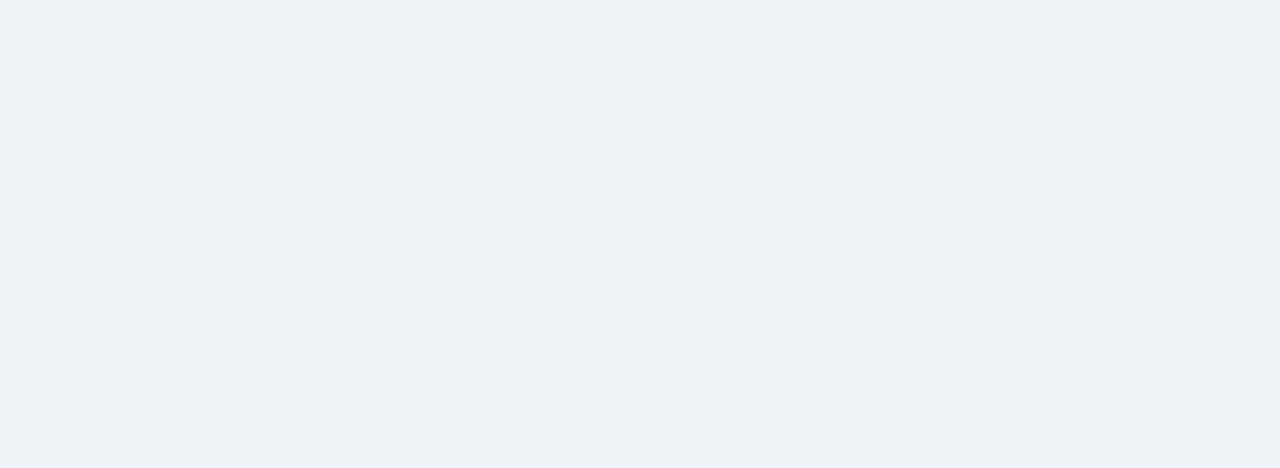
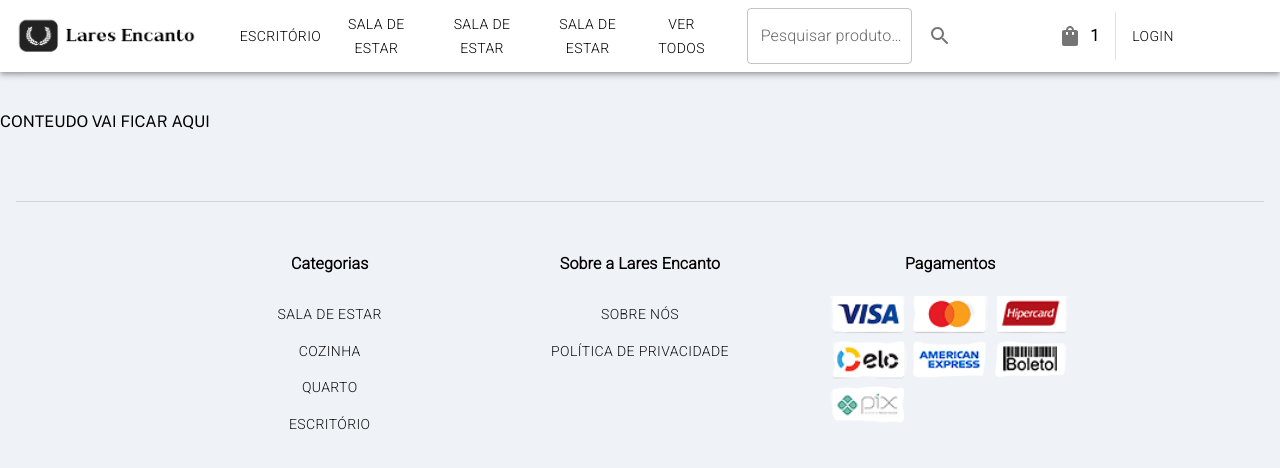
Before and after one commit to WhiteArct1c/lares-encanto-ecommerce-frontend, a React (Vite) app: page / in a window 1280 px wide. Shown: the top 468 px of the page. Built offline with nearby package versions, Linux system fonts and the light colour scheme.

Commit message:
feat: adding navbar and footer on the main app

```diff
--- a/src/App.tsx
+++ b/src/App.tsx
@@ -1,8 +1,21 @@
+import Grid2 from "@mui/material/Unstable_Grid2/Grid2"
+import NavBar from "./shared/NavBar"
+import Footer from "./shared/Footer"
+
 function App() {
-
   return (
     <>
-
+     <Grid2 container rowSpacing={5}>
+        <Grid2 xs={12}>
+          <NavBar isAdmin={false}/>
+        </Grid2>
+        <Grid2 xs={12}>
+          CONTEUDO VAI FICAR AQUI
+        </Grid2>
+        <Grid2 xs={12}>
+          <Footer/>
+        </Grid2>
+     </Grid2>
     </>
   )
 }
```
